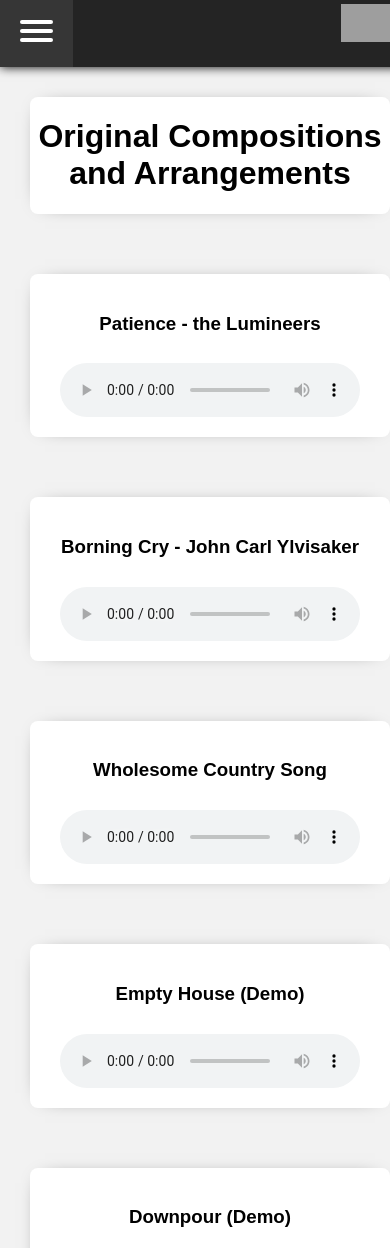
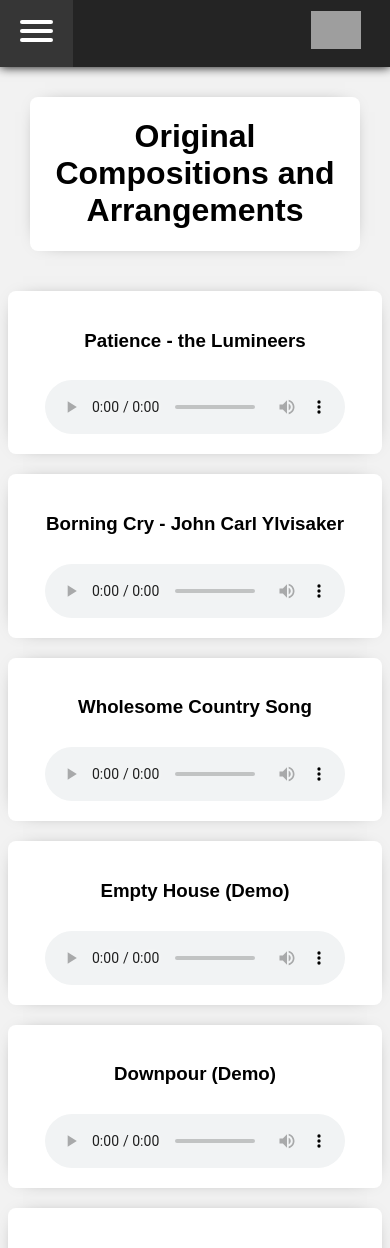
Before and after one commit to baileyconradt/baileyconradt.github.io, a PHP site: page /music.html in a window 390 px wide. Run offline with PHP 8.4, Linux system fonts and the light colour scheme; grey boxes are pictures that could not be loaded.

Commit message:
added blog and fixed mobile css

```diff
--- a/public/styles.css
+++ b/public/styles.css
@@ -67,7 +67,7 @@ margin-top:10px;
   }
 
   #musicImg {
-    margin-top: 0;
+    margin-top: 7px;
     height: 38px;
   }
 
@@ -241,7 +241,10 @@ box-shadow: 0px 0px 5px 1px;
     text-align: center;
   }
 
-
+/* Blog CSS*/
+#blog-posts {
+  margin: 30px;
+}
 
 /* Blog post CSS */
 
@@ -272,6 +275,13 @@ cursor: pointer;
 
 #pages {
   display:none;
+}
+
+.box, .center-box{
+  margin-top: 10px;
+  margin-left: 8px;
+  margin-right: 8px;
+  margin-bottom: 10px;
 }
 
 /* Hamburger menu stuff */
```
Also changed, not shown: public/blog.html (+26 -8 lines).
